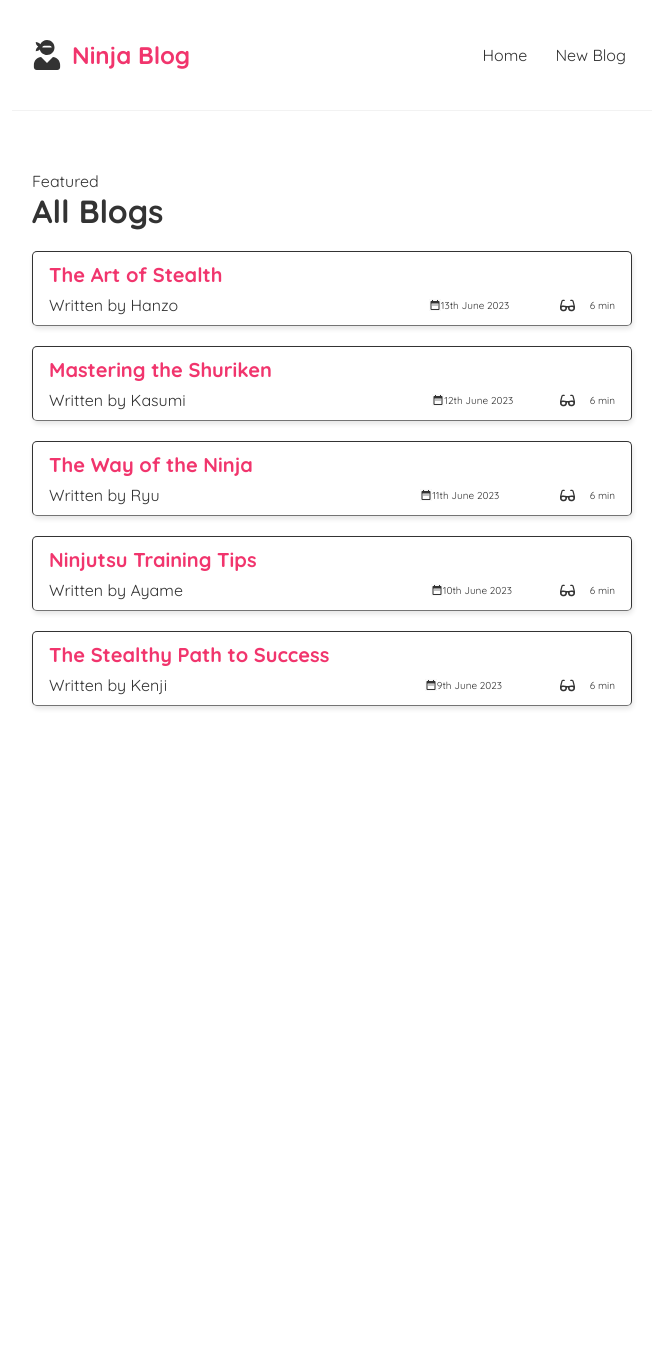
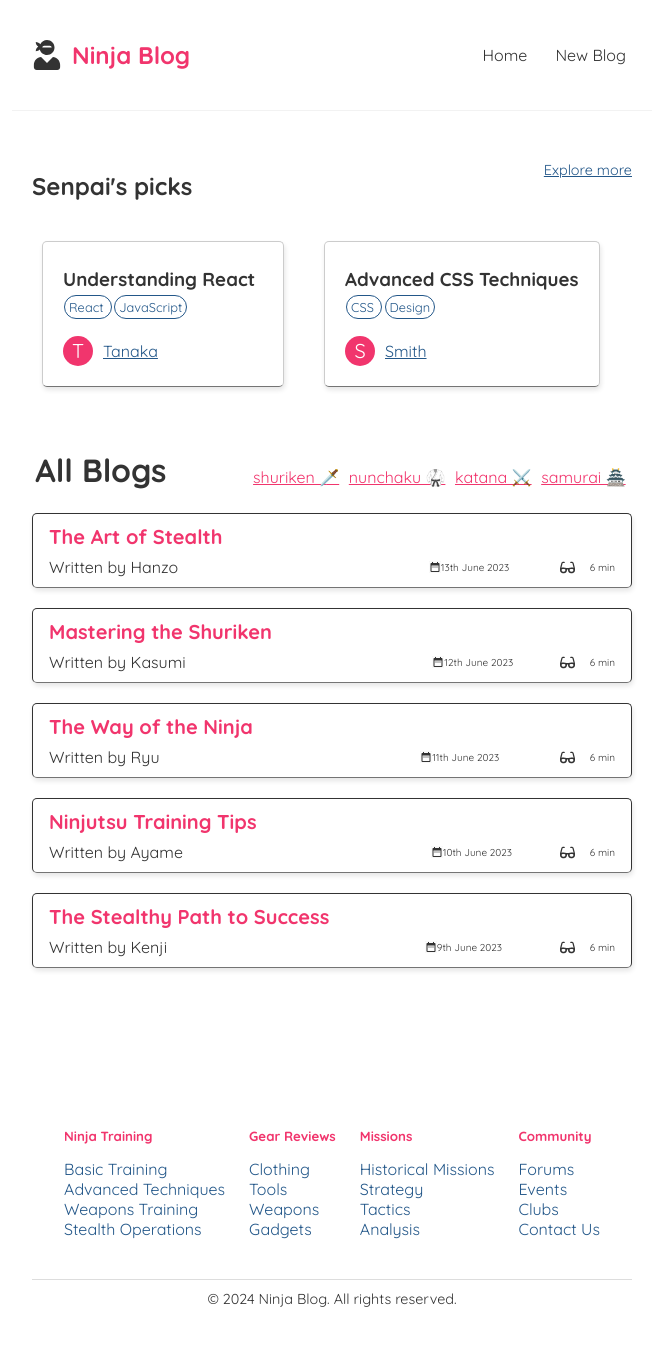
Before and after one commit to ToniRajamaki/Ninja-react-blog, a React (Create React App) app: page / in a window 1280 px wide. Shown: the top 1346 px of the page, without its empty margins (308-972 px from the left). Before the commit the page ends 800 px from the top, so only its background shows below. Built offline with nearby package versions, Linux system fonts and the light colour scheme.

Commit message:
added footer and staff pick section

```diff
--- a/public/index.html
+++ b/public/index.html
@@ -2,7 +2,7 @@
 <html lang="en">
   <head>
     <meta charset="utf-8" />
-    <link rel="icon" href="%PUBLIC_URL%/favicon.ico" />
+    <link rel="icon" href="https://github.com/ToniRajamaki/Ninja-react-blog/blob/main/public/star-icon.png?raw=true" />
     <meta name="viewport" content="width=device-width, initial-scale=1" />
     <meta name="theme-color" content="#000000" />
     <meta
--- a/src/BlogList.js
+++ b/src/BlogList.js
@@ -2,6 +2,7 @@ import { Link } from "react-router-dom";
 import useFetch from "./useFetch"; // Removed unused deleteData import
 import { FaGlasses } from "react-icons/fa"; // Replaced LuGlasses with FaGlasses (FontAwesome)
 import ShowDate from "./Date";
+import './Styles/featured.css';
 import "./Styles/ShowDate.css";
 import LoadingAnimation from "./LoadingAnimation";
 import React, { useState, useEffect } from "react";
@@ -18,7 +19,16 @@ const BlogList = ({ title }) => {
 
   return (
     <div className="blog-list">
+      <div style={{display: "flex", justifyContent: "space-between", padding: "0.2em"}}>
+
       <h1>{title}</h1>
+      <div className="blog-tag-pair">
+        <span className="blog-tag">shuriken 🗡️</span>
+        <span className="blog-tag">nunchaku 🥋</span>
+        <span className="blog-tag">katana ⚔️</span>
+        <span className="blog-tag">samurai 🏯</span>
+      </div>
+      </div>
       {isLoading && <LoadingAnimation />}
       {!isLoading &&
         blogs.map((blog) => (
--- a/src/Featured.js
+++ b/src/Featured.js
@@ -1,9 +1,37 @@
-import React from 'react'
+import React from 'react';
+import { Link } from 'react-router-dom';
+import { FaGlasses } from 'react-icons/fa';
+import ShowDate from './Date';
+import './Styles/featured.css';
+
 
 function Featured() {
+  // Example data, replace with your actual data source
+  const features = [
+    { title: "Understanding React", author: "Tanaka", tags: ["React", "JavaScript"], initial: "T" },
+    { title: "Advanced CSS Techniques", author: "Smith", tags: ["CSS", "Design"], initial: "S" },
+    { title: "Intro to TypeScript", author: "Johnson", tags: ["TypeScript", "Programming"], initial: "J" },
+  ];
+
   return (
-    <div>Featured</div>
-  )
+    <div>
+      <h2>Senpai's picks</h2>
+      <Link to="/explore" className="explore-more">Explore more</Link>
+      <div className='featured-container'>
+        {features.map((feature, index) => (
+          <div className='feature-card' key={index}>
+            <h3>{feature.title}</h3>
+            <div>{feature.tags.map(tag => <span className='feature-tag' key={tag}>{tag} </span>)}</div>
+            <div className='pair'>
+
+            <div className="profile-pic">{feature.initial}</div>
+            <p> <span className='author'>{feature.author}</span></p>
+            </div>
+          </div>
+        ))}
+      </div>
+    </div>
+  );
 }
 
-export default Featured
+export default Featured;
--- /dev/null
+++ b/src/Footer.js
@@ -0,0 +1,52 @@
+import React from 'react';
+import './Styles/Footer.css'; // Assuming you'll create a Footer.css for styling
+
+function Footer() {
+  return (
+    <footer className="site-footer">
+      <div className="footer-content">
+        <div className="footer-section">
+          <h5>Ninja Training</h5>
+          <ul>
+            <li><a href="/basic-training">Basic Training</a></li>
+            <li><a href="/advanced-techniques">Advanced Techniques</a></li>
+            <li><a href="/weapons-training">Weapons Training</a></li>
+            <li><a href="/stealth-operations">Stealth Operations</a></li>
+          </ul>
+        </div>
+        <div className="footer-section">
+          <h5>Gear Reviews</h5>
+          <ul>
+            <li><a href="/clothing">Clothing</a></li>
+            <li><a href="/tools">Tools</a></li>
+            <li><a href="/weapons">Weapons</a></li>
+            <li><a href="/gadgets">Gadgets</a></li>
+          </ul>
+        </div>
+        <div className="footer-section">
+          <h5>Missions</h5>
+          <ul>
+            <li><a href="/historical-missions">Historical Missions</a></li>
+            <li><a href="/strategy">Strategy</a></li>
+            <li><a href="/tactics">Tactics</a></li>
+            <li><a href="/analysis">Analysis</a></li>
+          </ul>
+        </div>
+        <div className="footer-section">
+          <h5>Community</h5>
+          <ul>
+            <li><a href="/forums">Forums</a></li>
+            <li><a href="/events">Events</a></li>
+            <li><a href="/clubs">Clubs</a></li>
+            <li><a href="/contact">Contact Us</a></li>
+          </ul>
+        </div>
+      </div>
+      <div className="footer-bottom">
+        <p>&copy; 2024 Ninja Blog. All rights reserved.</p>
+      </div>
+    </footer>
+  );
+}
+
+export default Footer;
--- a/src/Home.js
+++ b/src/Home.js
@@ -1,6 +1,7 @@
 import { useEffect, useState } from "react";
 import BlogList from "./BlogList";
 import Featured from "./Featured";
+import Footer from "./Footer";
 
 const Home = () => {
   const [blogs, setBlogs] = useState();
@@ -21,7 +22,12 @@ const Home = () => {
 
     <div className="home">
       <Featured />
+      <br />
+
+
       <BlogList blogs={blogs} title="All Blogs" handleDelete={handleDelete} />
+      <br />
+      <Footer></Footer>
     </div>
   );
 };
--- /dev/null
+++ b/src/Styles/Footer.css
@@ -0,0 +1,50 @@
+/* Footer.css */
+.site-footer {
+    margin-top: 5em;
+    background-color: var(--secondary);
+    color: var(--font-color);
+    padding: 20px 0;
+    font-family: "Quicksand";
+  }
+
+  .footer-content {
+    display: flex;
+    justify-content: space-around;
+    flex-wrap: wrap;
+    max-width: 1200px;
+    margin: 0 auto;
+    padding: 20px;
+  }
+
+  .footer-section h5 {
+    color: var(--main);
+    margin-bottom: 15px;
+  }
+
+  .footer-section ul {
+    list-style: none;
+    padding: 0;
+  }
+
+  .footer-section ul li a {
+    color: var(--blue);
+    text-decoration: none;
+    transition: color 0.2s ease-in-out;
+  }
+
+  .footer-section ul li a:hover {
+    color: var(--main);
+    text-decoration: underline;
+  }
+
+  .footer-bottom {
+    text-align: center;
+    border-top: 1px solid #ddd;
+    padding-top: 10px;
+    margin-top: 20px;
+  }
+
+  .footer-bottom p {
+    color: var(--font-color);
+    font-size: 0.9rem;
+  }
--- /dev/null
+++ b/src/Styles/featured.css
@@ -0,0 +1,79 @@
+.featured-container {
+  display: flex;
+  flex-direction: row;
+  overflow-x: auto;
+  white-space: nowrap;
+  padding: 10px 0;
+  margin: 20px 0;
+  gap: 20px; /* Ensures space between cards */
+}
+
+.feature-card {
+  flex: 0 0 auto; /* Do not grow, do not shrink, basis auto */
+  transition: transform 0.2s, border-color 0.2s, background-color 0.2s;
+  padding: 10px 16px;
+  border: 1px solid #ccc; /* Light grey border */
+  border-radius: 5px;
+  border-bottom: 1px solid #747474;
+  box-shadow: 1px 3px 5px rgba(0,0,0,0.1);
+  background-color: #fff; /* White background */
+  min-width: 200px; /* Adjust based on your content */
+}
+
+.profile-pic {
+  width: 30px;
+  height: 30px;
+  border-radius: 50%;
+  display: inline-block;
+  font-size: 20px;
+  color: var(--secondary);
+  background-color: var(--main); /* Bootstrap primary blue, for example */
+  text-align: center;
+  line-height: 30px;
+  margin-right: 10px; /* Adds spacing between the profile pic and text */
+  cursor: pointer;
+}
+
+.explore-more {
+  position: relative; /* Adjust based on layout, was absolute */
+  float: right; /* Floats to the right of the parent element */
+  font-size: 0.9rem;
+  margin-top: -40px; /* Adjust as needed */
+  color: var(--blue); /* Bootstrap primary blue, for example */
+}
+
+
+  .feature-card {
+    margin: 10px;
+    padding: 20px;
+    background-color: var(--secondary); /* Light grey, for visibility */
+    border-radius: 5px;
+  }
+
+  .feature-card h3,
+  .feature-card p {
+    margin: 5px 0;
+  }
+
+  .author{
+    color: var(--blue);
+    text-decoration: underline;
+    cursor: pointer;
+  }
+
+  .pair{
+    padding-top: 20px;
+    display: flex;
+    flex-direction: row;
+  }
+
+  .feature-tag {
+    color: var(--blue);
+    cursor: pointer;
+    padding: 0.2em 0.3em;
+    margin: 0.1em;
+    font-size: 0.8em;
+    border-radius: 20px;
+    background-color: var(--secondary); /* Add a background color */
+    border: 1px solid var(--blue); /* Add a border */
+  }
--- a/src/index.css
+++ b/src/index.css
@@ -2,6 +2,7 @@
 
 :root {
   --main: #f1356d;   /* MAIN */
+  --blue: #235789;    /* BLUE */
   --secondary: #ffffff; /* WHITE */
   /* --accent-color: #747474;    /* GRAY */
   --font-color: #333;
@@ -42,6 +43,8 @@
 }
 
 
+
+
 /* blog previews  this is for hovering the things on the blog list/ list */
 .blog-preview {
   transition: transform 0.2s, border-color 0.2s, background-color 0.2s;
@@ -57,6 +60,21 @@
   box-shadow: 2px 6px 10px rgba(0,0,0,0.1);
   background-color: var(--main);
   border-width: 1.5px;
+}
+
+.blog-tag-pair{
+  display: flex;
+  justify-content: space-between;
+  align-items: flex-end;
+  gap: 0.6em;
+margin: 0.2em;
+}
+
+.blog-tag{
+  color: var(--main);
+  cursor: pointer;
+  text-decoration: underline;
+
 }
 
 .blog-preview h2 {
```
